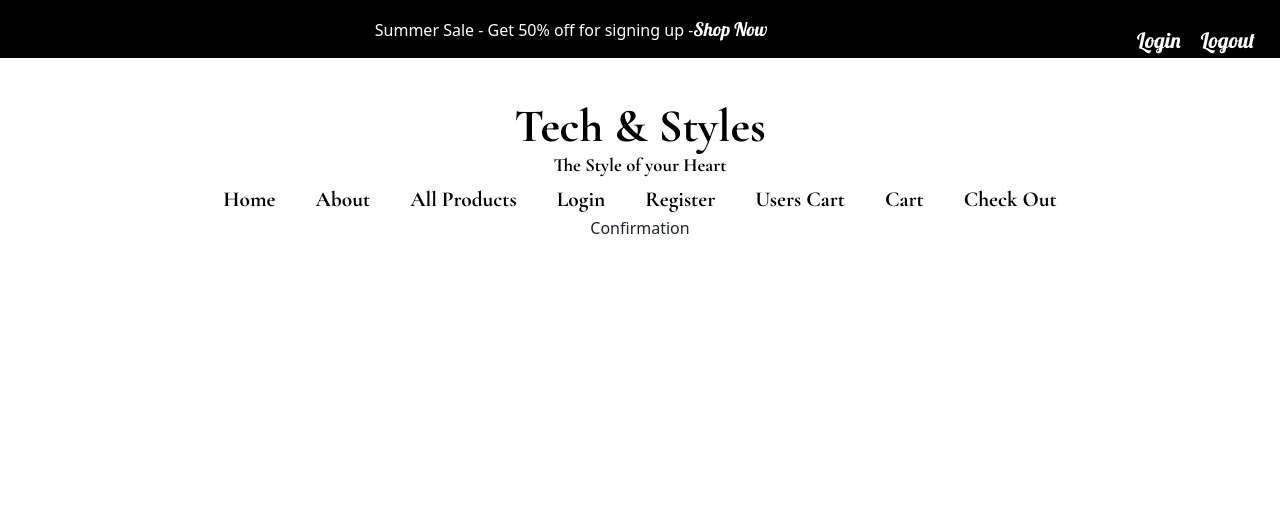
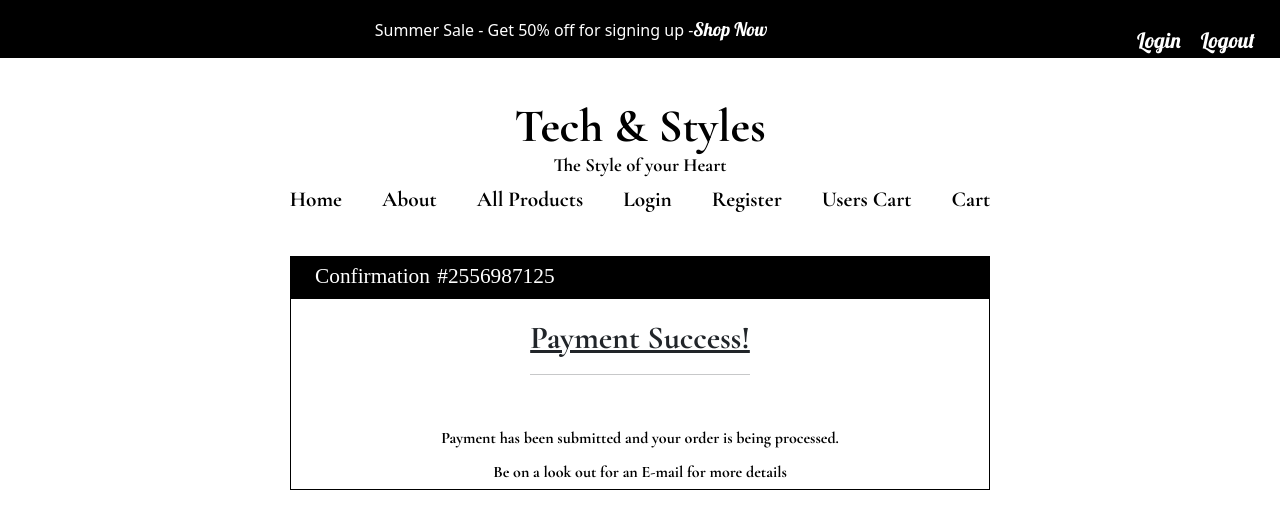
Before and after one commit to Capstone-ACC/My-Capstone, a React (Vite) app: page /confirmation in a window 1280 px wide. Shown: the top 516 px of the page. Built offline with nearby package versions, Linux system fonts and the light colour scheme.

Commit message:
had an error that said form is not connected, so i added useState to inputs for payment.jsx

```diff
--- a/src/App.jsx
+++ b/src/App.jsx
@@ -35,7 +35,6 @@ function App() {
         <li><Link to="/register">Register</Link></li>
         <li><Link to="/addCart">Users Cart</Link></li>
         <li><Link to="/cart">Cart</Link></li>
-        <li><Link to="/checkout">Check Out</Link></li>
       </div>
 
       <Routes>
--- a/src/components/Confirmation.jsx
+++ b/src/components/Confirmation.jsx
@@ -1,9 +1,18 @@
 import React from "react";
+import "./css/Confirmation.css";
 
-export default function Confirmation() {
+export default function Confirmation({email}) {
   return (
     <>
-      <div>Confirmation</div>
+      <div className="confirmation-black-background">
+        <div className="step-four"> Confirmation #2556987125</div>
+      </div>
+
+      <div className="confirmation-container">
+        <h5 className="heading-confirm">Payment Success!<hr /></h5>
+        <span>Payment has been submitted and your order is being processed.</span>
+        <span>Be on a look out for an E-mail for more details</span>
+      </div>
     </>
   );
 }
--- a/src/components/Payment.jsx
+++ b/src/components/Payment.jsx
@@ -1,7 +1,13 @@
-import React from "react";
+import React, { useState } from "react";
 import { useNavigate } from "react-router-dom";
 
 export default function Payment() {
+  const [name, setName] = useState("");
+  const [cardNumber, setCardNumber] = useState("");
+  const [zipCode, setZipCode] = useState("");
+  const [cvv, setCvv] = useState("");
+  const [promoCode, setPromoCode] = useState("")
+
   //useNavigate
   const navigate = useNavigate();
 
@@ -9,7 +15,8 @@ export default function Payment() {
     navigate("/shipping");
   }
 
-  function goToConfirmation() {
+  function goToConfirmation(event) {
+    event.preventDefault();
     navigate("/confirmation");
   }
 
@@ -37,35 +44,40 @@ export default function Payment() {
 
         <img src="/images/creditCards.jpg" className="creditCards" />
 
-        <form className="payment-form-container">
+        <form className="payment-form-container" onSubmit={goToConfirmation}>
           <label className="payment-labels-input" >
             First and Last Name
-            <input type="text" placeholder="Name on card*" />
+            <input type="text" placeholder="Name on card*"
+            onChange={(e) => setName(e.target.value)} />
           </label>
 
           <label className="payment-labels-input">
             Credit Card Number:
-            <input type="input" placeholder="Credit Card Number*" />
+            <input type="input" placeholder="Credit Card Number*"
+            onChange={(e) => setCardNumber(e.target.value)} />
           </label>
 
           <label className="payment-labels-input">
             Zip Code:
-            <input type="text" placeholder="Zip Code*" />
+            <input type="text" placeholder="Zip Code*"
+            onChange={(e) => setZipCode(e.target.value)} />
           </label>
 
           <label className="payment-labels-input">
             CVV:
-            <input type="text" placeholder="CVV*" />
+            <input type="text" placeholder="CVV*"
+            onChange={(e) => setCvv(e.target.value)} />
           </label>
 
           <label className="payment-labels-input">
             Promo Code:
-            <input type="text" placeholder="Code" />
+            <input type="text" placeholder="Code"
+            onChange={(e) => setPromoCode(e.target.value)} />
           </label>
 
           <div className="payment-buttons">
             <button onClick={backToShipping}>Back To Shipping</button>
-            <button onClick={goToConfirmation}>Submit Payment</button>
+            <button type="submit">Submit Payment</button>
           </div>
         </form>
       </div>
--- /dev/null
+++ b/src/components/css/Confirmation.css
@@ -0,0 +1,34 @@
+/*confirmation component*/
+.confirmation-black-background {
+    background-color: black;
+    color: white;
+    width: 100%;
+    max-width: 700px;
+    display: flex;
+    justify-content: left;
+    margin: 0 auto;
+    margin-top: 40px;
+}
+
+.step-four {
+    margin-left: 20px;
+    font-family: "Times New Roman", Times, serif;
+    font-size: 16pt;
+    padding: 5px;
+    word-spacing: 2px;
+}
+
+.confirmation-container {
+    border: 1px solid black;
+    width: 700px;
+    display: flex;
+    justify-content: center;
+    flex-direction: column;
+    align-items: center;
+    margin: 0 auto;
+    margin-bottom: 20px;
+}
+
+.heading-confirm {
+    margin-top: 20px;
+}
```
Also changed, not shown: src/components/Main.jsx (+2 -5 lines).
